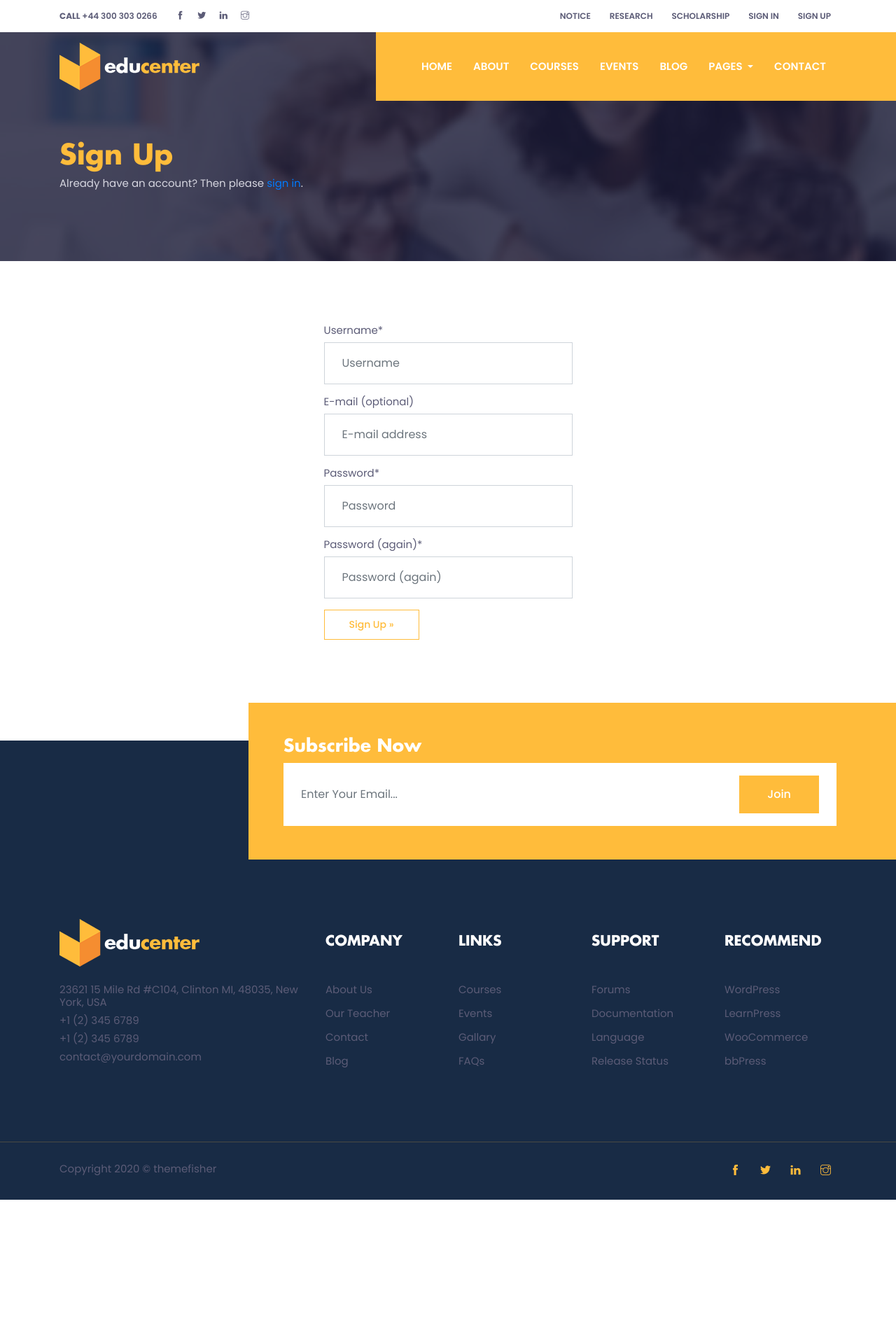
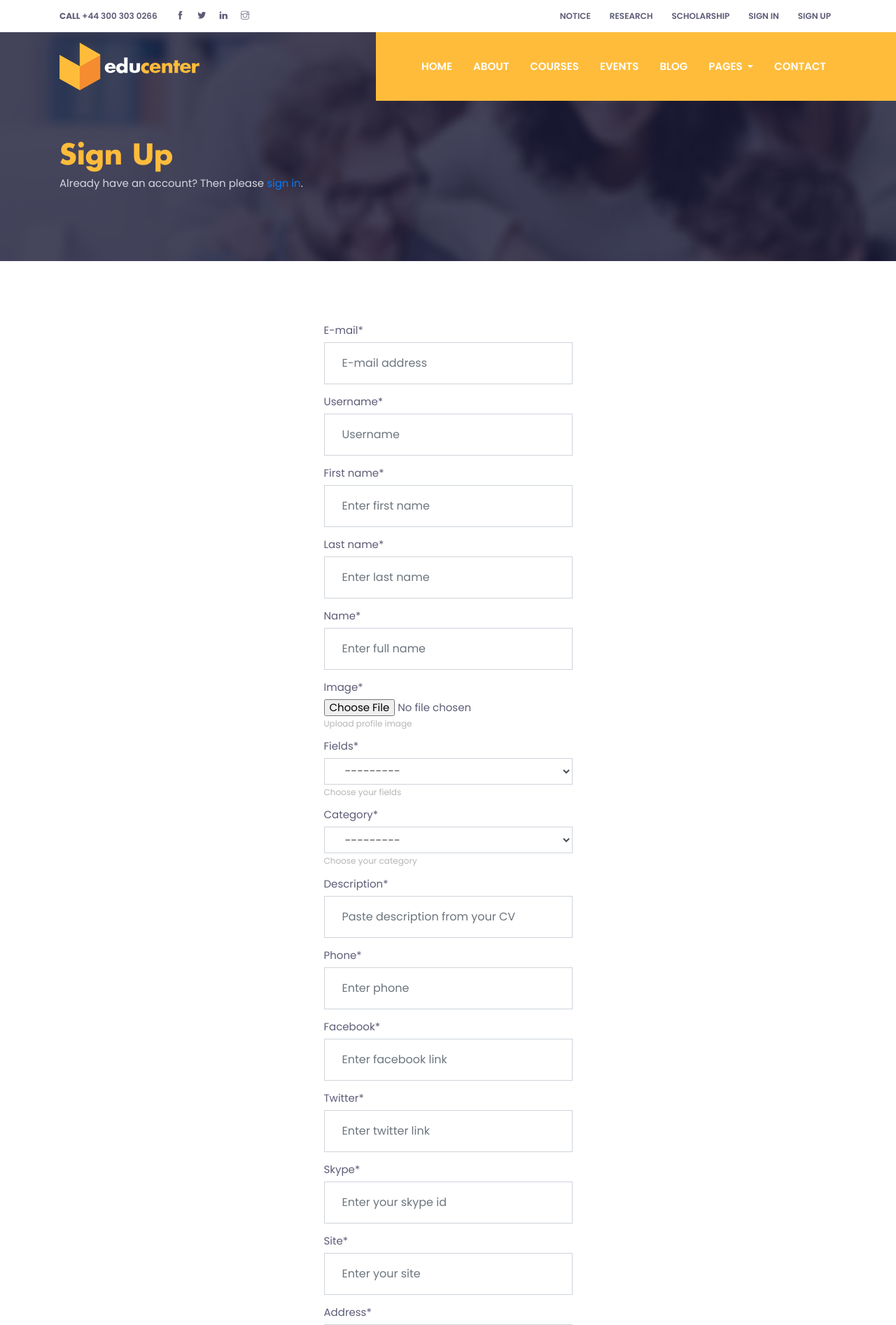
Before and after one commit to MilovanTomasevic/edu, a Django app: page /accounts/signup/ in a window 1280 px wide. Shown: the top 1893 px of the page at 70% size. Before the commit the page ends 1714 px from the top, so only its background shows below. Run offline with Django 3.2, Linux system fonts and the light colour scheme; some libraries are stand-ins or nearby versions.

Commit message:
customize allauth signup form for user profile-pic

```diff
--- a/edu/contact/views.py
+++ b/edu/contact/views.py
@@ -25,7 +25,7 @@ def send_mail(request):
                 send_email( from_email , subject , message , ['test@gmail.com'])
 
             except BadHeaderError :
-                messages.add_message(request, messages.ERROR, 'Ivalid header')
+                messages.add_message(request, messages.ERROR, 'Invalid header')
 
             messages.add_message(request, messages.SUCCESS, 'Message Sent Successfully')
             return HttpResponseRedirect('/')
--- a/edu/edu/settings/base.py
+++ b/edu/edu/settings/base.py
@@ -134,9 +134,10 @@ LOGOUT_REDIRECT_URL = '/'
 
 # Allauth configuration
 
+ACCOUNT_SIGNUP_FORM_CLASS = 'users.forms.SignupForm'
 # ACCOUNT_AUTHENTICATION_METHOD = "username"
 # ACCOUNT_EMAIL_CONFIRMATION_EXPIRE_DAYS = 7
-# ACCOUNT_EMAIL_REQUIRED = True
+ACCOUNT_EMAIL_REQUIRED = True
 # ACCOUNT_EMAIL_VERIFICATION = "mandatory"
 # ACCOUNT_EMAIL_SUBJECT_PREFIX = "[EduCenter]"
 # ACCOUNT_EMAIL_CONFIRMATION_COOLDOWN = 60
--- /dev/null
+++ b/edu/users/forms.py
@@ -0,0 +1,62 @@
+from django import forms
+from django.contrib.auth.models import User
+from django.contrib.auth.forms import UserCreationForm
+from .models import UserProfile, Interests, Role
+from django.conf import settings
+from PIL import Image
+
+class SignupForm(forms.ModelForm):
+    def __init__(self, *args, **kwargs):
+        super(SignupForm, self).__init__(*args, **kwargs)
+        self.fields['first_name'].widget = forms.TextInput(attrs={'placeholder': 'Enter first name'})
+        self.fields['last_name'].widget = forms.TextInput(attrs={'placeholder': 'Enter last name'})
+
+    first_name = forms.CharField(max_length=100)
+    last_name = forms.CharField(max_length=100)
+
+    interests  = forms.ModelMultipleChoiceField(widget=forms.CheckboxSelectMultiple, help_text="Choose your interests", queryset=Interests.objects.all())
+
+    class Meta:
+        model = UserProfile
+        fields = ('first_name', 'last_name',  'name', 'image', 'fields', 'category', 'description', 'phone', 'facebook', 'twitter', 'skype', 'site', 'address', 'interests' ,'biography')
+        help_texts = {
+            'image': 'Upload profile image',
+            'fields': 'Choose your fields',
+            'category': 'Choose your category',
+        }
+        widgets = {
+            'name': forms.TextInput(attrs={'placeholder': 'Enter full name'}),
+            'description': forms.TextInput(attrs={'placeholder': 'Paste description from your CV'}),
+            'phone': forms.TextInput(attrs={'placeholder': 'Enter phone'}),
+            'facebook': forms.TextInput(attrs={'placeholder': 'Enter facebook link'}),
+            'twitter': forms.TextInput(attrs={'placeholder': 'Enter twitter link'}),
+            'skype': forms.TextInput(attrs={'placeholder': 'Enter your skype id'}),
+            'site': forms.TextInput(attrs={'placeholder': 'Enter your site'}),
+            'address': forms.TextInput(attrs={'placeholder': 'Enter address'}),
+            'biography': forms.TextInput(attrs={'placeholder': 'Paste biography from your CV'}),
+        }
+
+
+    def signup(self, request, user):
+        # Save your user
+        user.first_name = self.cleaned_data['first_name']
+        user.last_name = self.cleaned_data['last_name']
+        user.save()
+
+        user.userprofile.name = self.cleaned_data['name']
+        user.userprofile.image = self.cleaned_data.get('image')
+        user.userprofile.fields = self.cleaned_data['fields']
+        user.userprofile.category = self.cleaned_data['category']
+        user.userprofile.description = self.cleaned_data['description']
+        user.userprofile.phone = self.cleaned_data['phone']
+        user.userprofile.facebook = self.cleaned_data['facebook']
+        user.userprofile.twitter = self.cleaned_data['twitter']
+        user.userprofile.skype = self.cleaned_data['skype']
+        user.userprofile.site = self.cleaned_data['site']
+        user.userprofile.address = self.cleaned_data['address']
+        interests = self.cleaned_data['interests']
+        user.userprofile.interests.set(interests)
+        user.userprofile.biography = self.cleaned_data['biography']
+        role = Role.objects.get(pk=1) #self.cleaned_data['role']#Role.objects.first().pk # Role.objects.all()[0] # role = Role.objects.first()
+        user.userprofile.role.add(role)
+        user.userprofile.save()
--- a/edu/users/models.py
+++ b/edu/users/models.py
@@ -1,6 +1,8 @@
 from django.db import models
 from django.db.models.signals import post_save
 from django.conf import settings
+from PIL import Image
+
 
 class UserProfile(models.Model):
     user = models.OneToOneField(settings.AUTH_USER_MODEL, on_delete=models.CASCADE)
@@ -9,7 +11,6 @@ class UserProfile(models.Model):
     fields = models.ForeignKey('Field' ,null=True ,on_delete=models.SET_NULL)
     category = models.ForeignKey('Category' ,null=True ,on_delete=models.SET_NULL)
     description = models.TextField()
-    # mail = models.CharField(max_length=50)
     phone = models.CharField(max_length=50)
     facebook = models.CharField(max_length=50)
     twitter = models.CharField(max_length=50)
@@ -18,10 +19,29 @@ class UserProfile(models.Model):
     address = models.CharField(max_length=50)
     interests = models.ManyToManyField('Interests')
     biography = models.TextField()
+    role = models.ManyToManyField('Role')
 
     def __str__(self):
         return self.user.username
 
+    def save(self, *args, **kwargs):
+        super().save(*args, **kwargs)
+
+        img = Image.open(self.image.path)
+
+        if img.height > 300 or img.width > 300:
+            output_size = (300,300)
+            img.thumbnail(output_size)
+            img.save(self.image.path)
+
+# @receiver(post_save, sender=settings.AUTH_USER_MODEL)
+# def create_user_profile(sender, instance, created, **kwargs):
+#     if created:
+#         UserProfile.objects.create(user=instance)
+
+# @receiver(post_save, sender=settings.AUTH_USER_MODEL)
+# def save_user_profile(sender, instance, **kwargs):
+#     instance.userprofile.save()
 
 class Category(models.Model):
     category_name = models.CharField(max_length=30)
@@ -53,12 +73,19 @@ class Interests(models.Model):
         verbose_name = 'Interest'
         verbose_name_plural = 'Interests'
 
+class Role(models.Model):
+    name = models.CharField(max_length=100)
 
-
+    def __str__(self):
+        return self.name
+    class Meta:
+        verbose_name = 'Role'
+        verbose_name_plural = 'Roles'
 
 def userprofile_receiver(sender, instance, created, *args, **kwargs):
     if created:
         userprofile = UserProfile.objects.create(user=instance)
-
+    else:
+        instance.userprofile.save()
 
 post_save.connect(userprofile_receiver, sender=settings.AUTH_USER_MODEL)
--- a/edu/users/templates/users/profile.html
+++ b/edu/users/templates/users/profile.html
@@ -23,7 +23,7 @@
             <h4 class="mb-4">CONTACT INFO:</h4>
             <ul class="list-unstyled">
               <li class="mb-3"><a class="text-color" href="mailto:{{request.user.email}}"><i class="ti-email mr-2"></i>{{request.user.email}}</a></li>
-              <li class="mb-3"><a class="text-color" href="callto:+120345876"><i class="ti-mobile mr-2"></i>{{request.user.userprofile.phone}}</a></li>
+              <li class="mb-3"><a class="text-color" href="callto:{{request.user.userprofile.phone}}"><i class="ti-mobile mr-2"></i>{{request.user.userprofile.phone}}</a></li>
               <li class="mb-3"><a class="text-color" href="#"><i class="ti-facebook mr-2"></i>{{request.user.userprofile.facebook}}</a></li>
               <li class="mb-3"><a class="text-color" href="#"><i class="ti-twitter-alt mr-2"></i>{{request.user.userprofile.twitter}}</a></li>
               <li class="mb-3"><a class="text-color" href="#"><i class="ti-skype mr-2"></i>{{request.user.userprofile.skype}}</a></li>
```
Also changed, not shown: edu/users/admin.py (+6 -4 lines), edu/users/migrations/0006_auto_20200410_1858.py (added), media/users/default.png, media/users/mt_circle_w_8uXRDEG.png.
